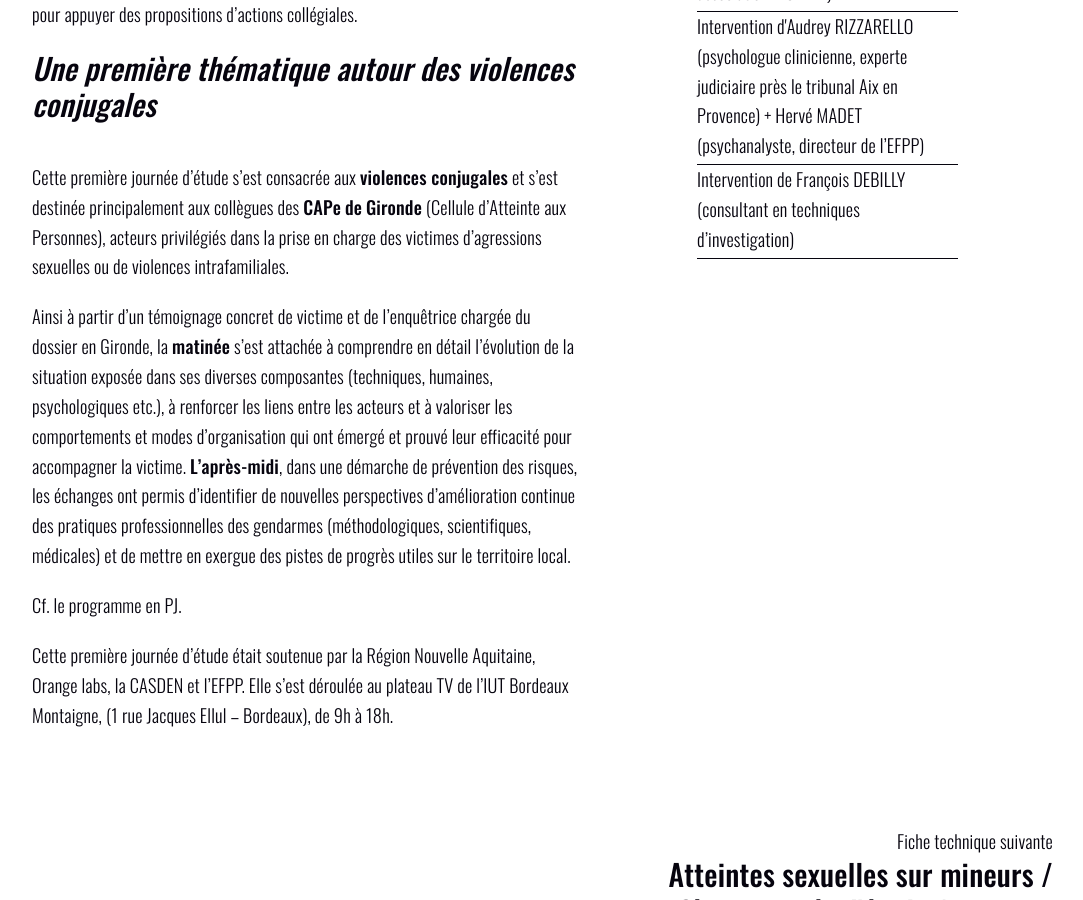
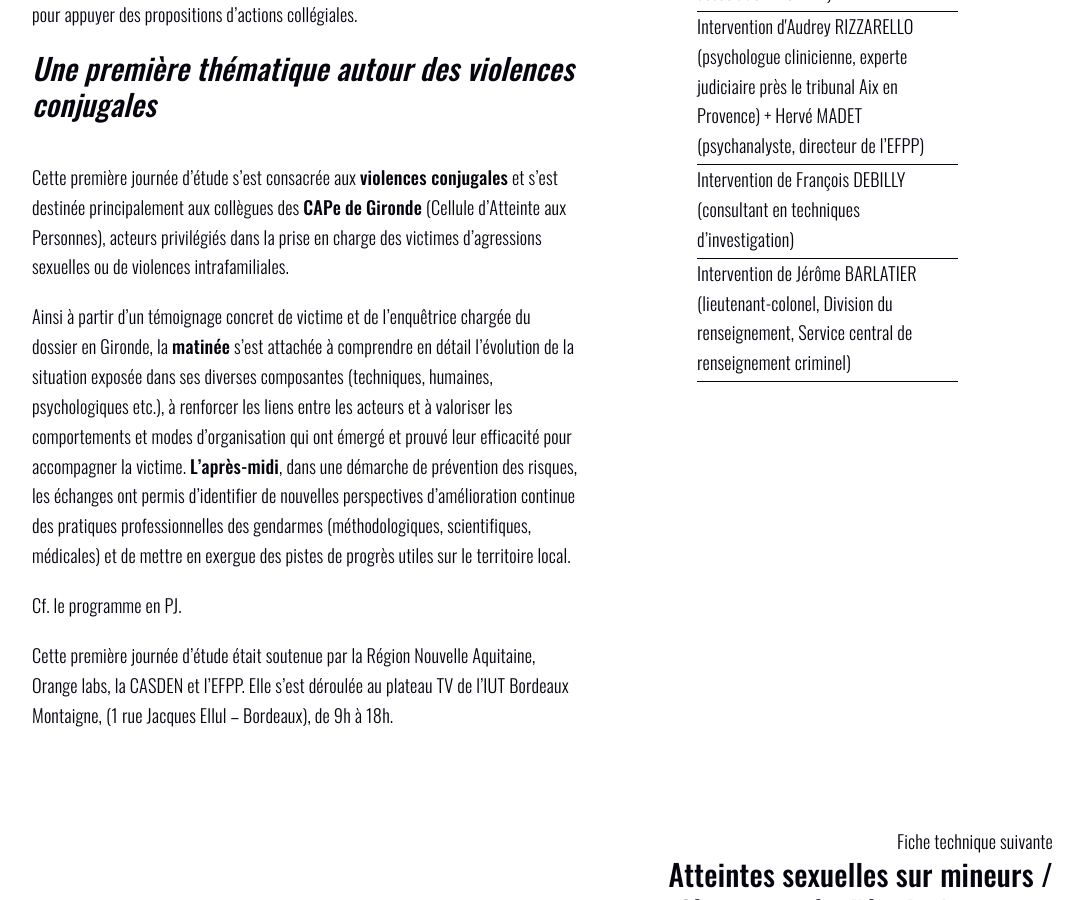
Before and after one commit to noesya/cyberneticproject, a Jekyll site: the page built from _study_days/violences-conjugales-1ere-journee-d-etude.html, in a window 1280 px wide and 900 px high, scrolled down 1426 px. Shown: the whole window, without its empty margins (145-1228 px from the left). Built offline with Jekyll 4.4.1, drawn with Linux system fonts in a browser that asks for light colours.

Commit message:
Update Journées d‘études “violences-conjugales-1ere-journee-d-etude”

```diff
--- a/_study_days/violences-conjugales-1ere-journee-d-etude.html
+++ b/_study_days/violences-conjugales-1ere-journee-d-etude.html
@@ -31,6 +31,8 @@ downloads:
       (psychanalyste, directeur de l’EFPP) "
     file: https://youtu.be/Dnj_1-8HprE
   - name: Intervention de François DEBILLY (consultant en techniques d’investigation)
+  - name: Intervention de Jérôme BARLATIER (lieutenant-colonel, Division du
+      renseignement, Service central de renseignement criminel)
 event_date: 2021-06-15T08:20:30.057Z
 warning: true
 ---
```
